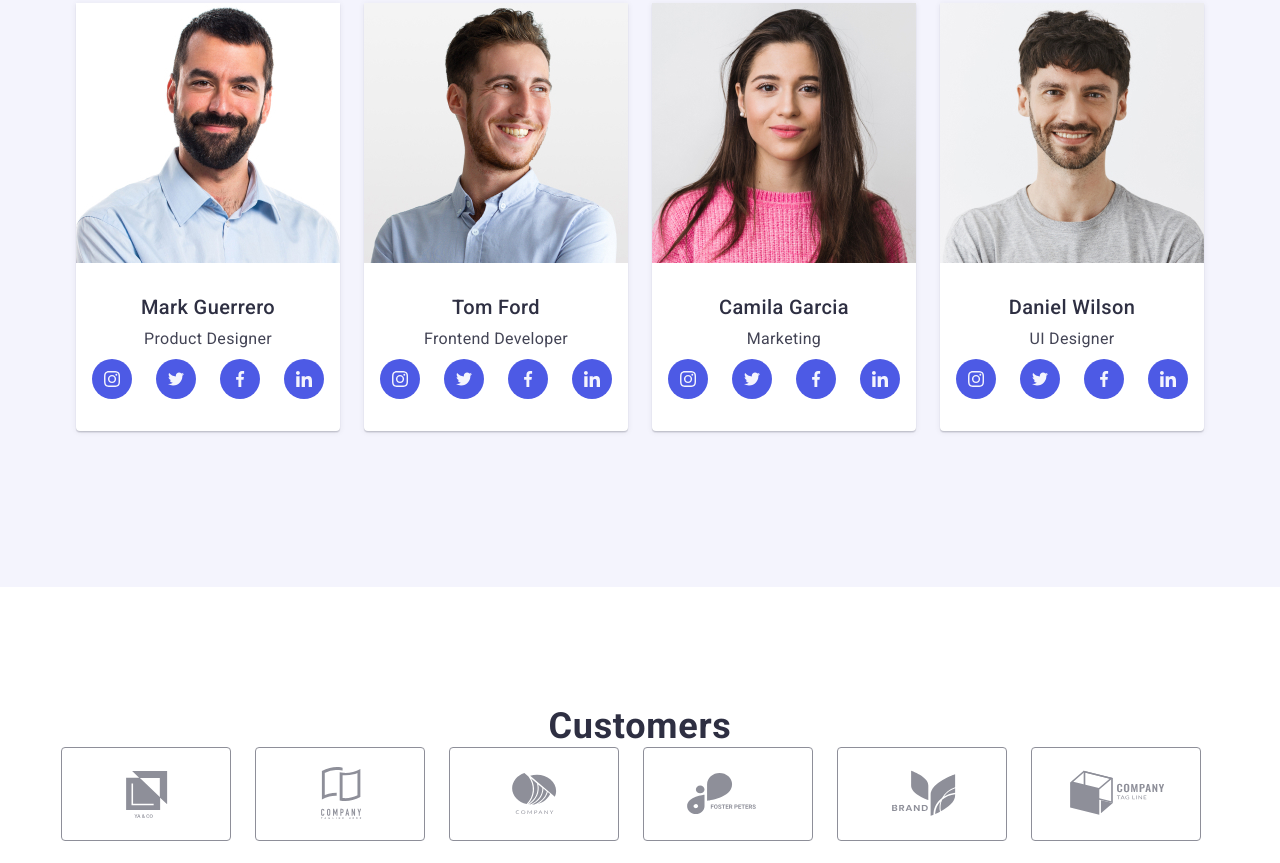
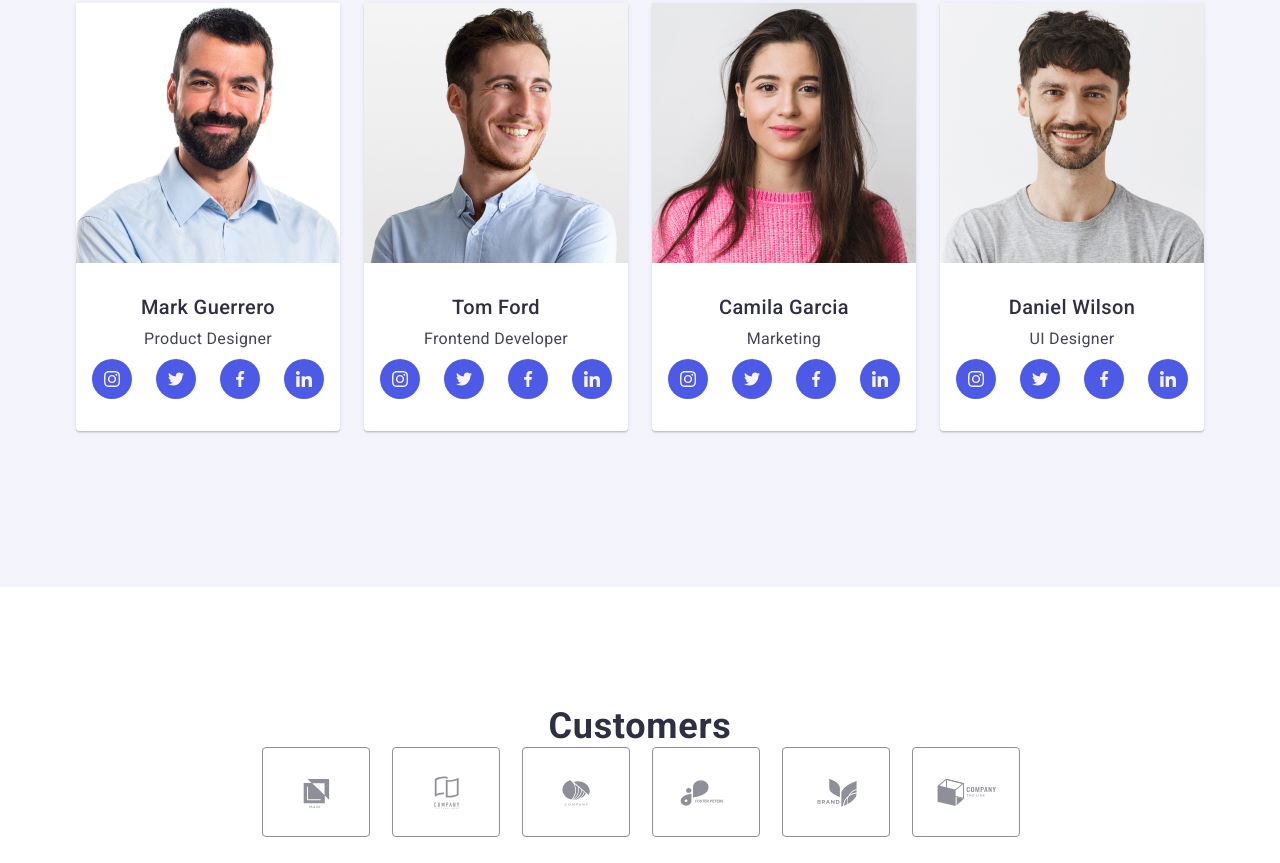
Before and after one commit to MarkPrys/goit-markup-hw-04, a plain HTML site: page index.html in a window 1280 px wide. Shown: the part 1934-2797 px from the top of the page. Drawn offline with Linux system fonts and the light colour scheme.

Commit message:
customers

```diff
--- a/css/styles.css
+++ b/css/styles.css
@@ -300,7 +300,7 @@ h2 {
 
   font-size: 36px;
   font-weight: 700;
-  line-height: 1.1;
+  line-height: 1.11;
   letter-spacing: 0.02em;
   text-transform: capitalize;
 }
@@ -678,15 +678,18 @@ ul.list.team {
 .title-costumers {
   color: var(--nav-color);
   text-align: center;
-  margin-bottom: 72px;
   font-size: 36px;
   font-weight: 700;
   line-height: 1.11;
   letter-spacing: 0.02em;
   text-transform: capitalize;
+  margin-bottom: 72px;
 }
 
 .customers {
+  display: flex;
+  align-items: center;
+  justify-content: center;
   margin: 0 auto;
   padding: 0;
   max-height: 440px;
@@ -696,12 +699,12 @@ ul.list.team {
 }
 
 .companies .customers-list   {
-  display: inline-flex;
-  flex-direction: row;
+  display: flex;
   align-items: center;
   margin: 0 auto;
   padding-top: 100px;
   padding-bottom: 100px;
+
 }
 
 .customers-list {
@@ -714,20 +717,31 @@ ul.list.team {
 }
 
 .custom-list-item {
-  border-radius: 4px;
-  border: 1px solid var(--lightslate);
+  width: calc((100% - 120px) / 6);
+  height: 88px;
+  transition: border-color 250ms cubic-bezier(0.4, 0, 0.2, 1), color 250ms cubic-bezier(0.4, 0, 0.2, 1);
 }
 
 .logo-companie {
+  display: flex;
+  align-items: center;
+  justify-content: center;
+
   fill: var(--lightslate);
+  width: 100%;
+  height: 100%;
+  border: 1px solid var(--lightslate);
+  border-radius: 4px;
+
+}
+.logo-companie:hover,
+.logo-companie:focus {
+  fill: var(--link-hover-color);
+  border-color: var(--link-hover-color);
 
 }
 
-.custom-list-item:hover,
-.logo-companie:hover {
-  fill: var(--link-hover-color);
-  border-color: var(--link-hover-color);
-
+.logo-item {
 }
 
 
--- a/index.html
+++ b/index.html
@@ -337,32 +337,32 @@
           <h2 class="title-customers">Customers</h2>
             <ul class="customers-list companies">
               <li class="custom-list-item"> <a class="logo-companie" href="#">
-            <svg class=".logo-item" width="168" height="88">
+            <svg class="logo-item" width="104" height="56">
               <use href="./images/sprite.svg#icon-client-1"></use>
             </svg></a>
           </li>
           <li class="custom-list-item"> <a class="logo-companie" href="#">
-            <svg class=".logo-item" width="168" height="88">
+            <svg class="logo-item" width="104" height="56">
               <use href="./images/sprite.svg#icon-client-2"></use>
             </svg></a>
           </li>
           <li class="custom-list-item"> <a class="logo-companie" href="#">
-            <svg class=".logo-item" width="168" height="88">
+            <svg class="logo-item" width="104" height="56">
               <use href="./images/sprite.svg#icon-client-3"></use>
             </svg></a>
           </li>
           <li class="custom-list-item"> <a class="logo-companie" href="#">
-            <svg class=".logo-item" width="168" height="88">
+            <svg class="logo-item" width="104" height="56">
               <use href="./images/sprite.svg#icon-client-4"></use>
             </svg></a>
           </li>
           <li class="custom-list-item"> <a class="logo-companie" href="#">
-            <svg class=".logo-item" width="168" height="88">
+            <svg class="logo-item" width="104" height="56">
               <use href="./images/sprite.svg#icon-client-5"></use>
             </svg></a>
           </li>
           <li class="custom-list-item"> <a class="logo-companie" href="#">
-            <svg class=".logo-item" width="168" height="88">
+            <svg class="logo-item" width="104" height="56">
               <use href="./images/sprite.svg#icon-client-6"></use>
             </svg></a>
           </li>
```
